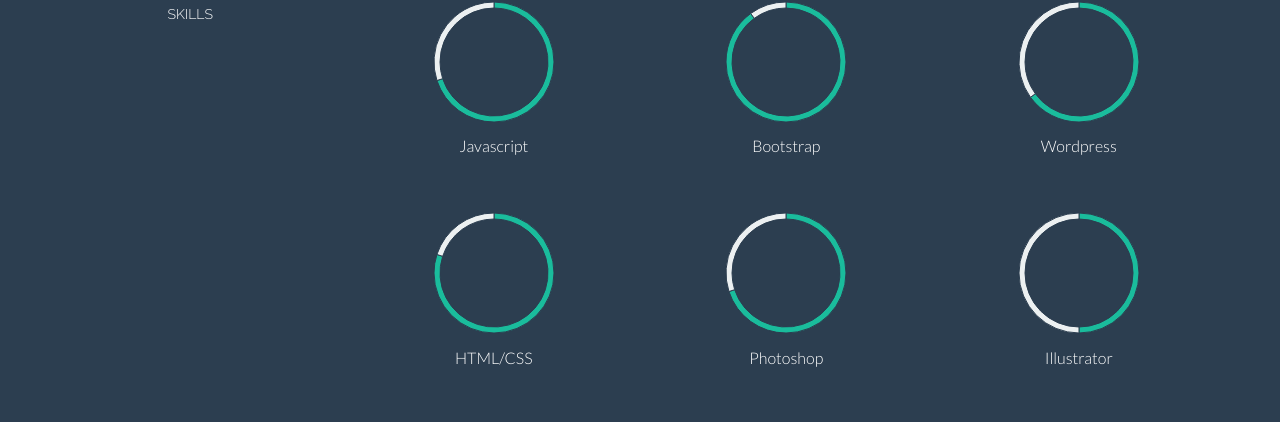
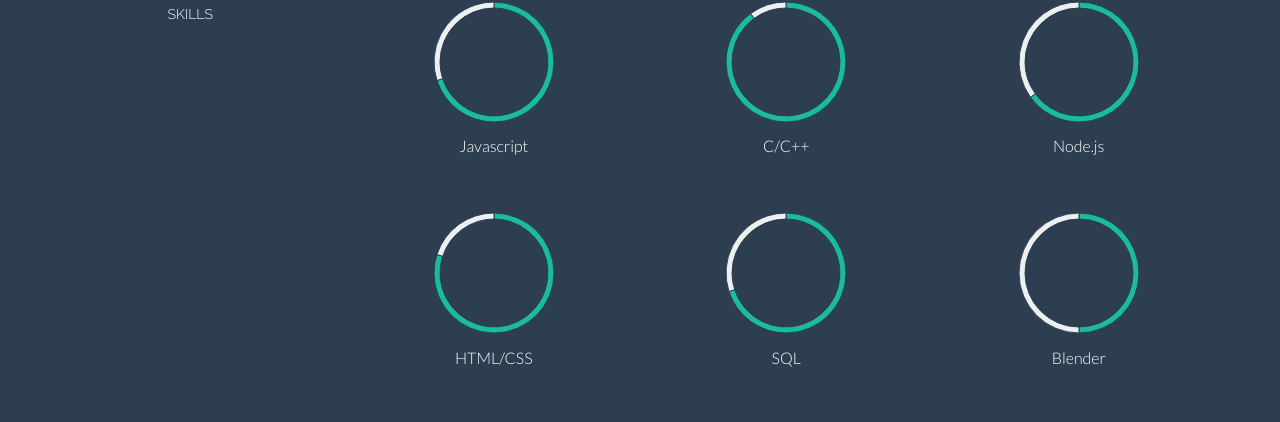
Before and after one commit to zavalzam/zavalzam.github.io, a plain HTML site: page index.html in a window 1280 px wide. Shown: the part 2040-2462 px from the top of the page. Drawn offline with Linux system fonts and the light colour scheme.

Commit message:
Update index.html

```diff
--- a/index.html
+++ b/index.html
@@ -237,12 +237,12 @@
         </div>
         <div class="col-lg-3 centered">
           <canvas id="bootstrap" height="130" width="130"></canvas>
-          <p>Bootstrap</p>
+          <p>C/C++</p>
           <br>
         </div>
         <div class="col-lg-3 centered">
           <canvas id="wordpress" height="130" width="130"></canvas>
-          <p>Wordpress</p>
+          <p>Node.js</p>
           <br>
         </div>
 
@@ -253,12 +253,12 @@
         </div>
         <div class="col-lg-3 centered">
           <canvas id="photoshop" height="130" width="130"></canvas>
-          <p>Photoshop</p>
+          <p>SQL</p>
           <br>
         </div>
         <div class="col-lg-3 centered">
           <canvas id="illustrator" height="130" width="130"></canvas>
-          <p>Illustrator</p>
+          <p>Blender</p>
           <br>
         </div>
 
```
